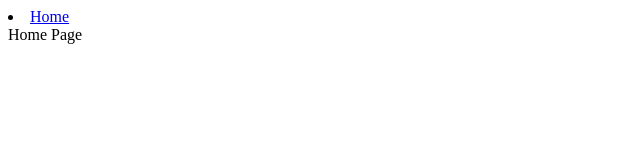
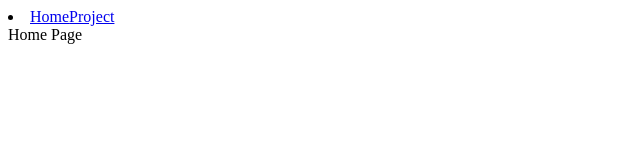
Before and after one commit to StudentCZ/my-website, a React (Create React App) app: page / in a window 1280 px wide. Shown: the top 160 px of the page, without its empty margins (0-640 px from the left). Built offline with nearby package versions, Linux system fonts and the light colour scheme.

Commit message:
got a route working for project page

```diff
--- a/src/App.js
+++ b/src/App.js
@@ -3,6 +3,7 @@ import { BrowserRouter as Router, Route, Routes } from 'react-router-dom';
 import styles from './App.module.css';
 import NavBar from './components/NavBar';
 import Home from './components/Home';
+import Project from './components/Project';
 
 function App() {
   return (
@@ -10,6 +11,7 @@ function App() {
       <NavBar />
       <Routes>
         <Route path='/' element={<Home />} />
+        <Route path='/project' element={<Project />} />
       </Routes>
     </Router>
   );
--- a/src/components/NavBar.js
+++ b/src/components/NavBar.js
@@ -6,6 +6,7 @@ const NavBar = () => {
     <div>
       <li>
         <Link to='/'>Home</Link>
+        <Link to='/project'>Project</Link>
       </li>
     </div>
   );
```
